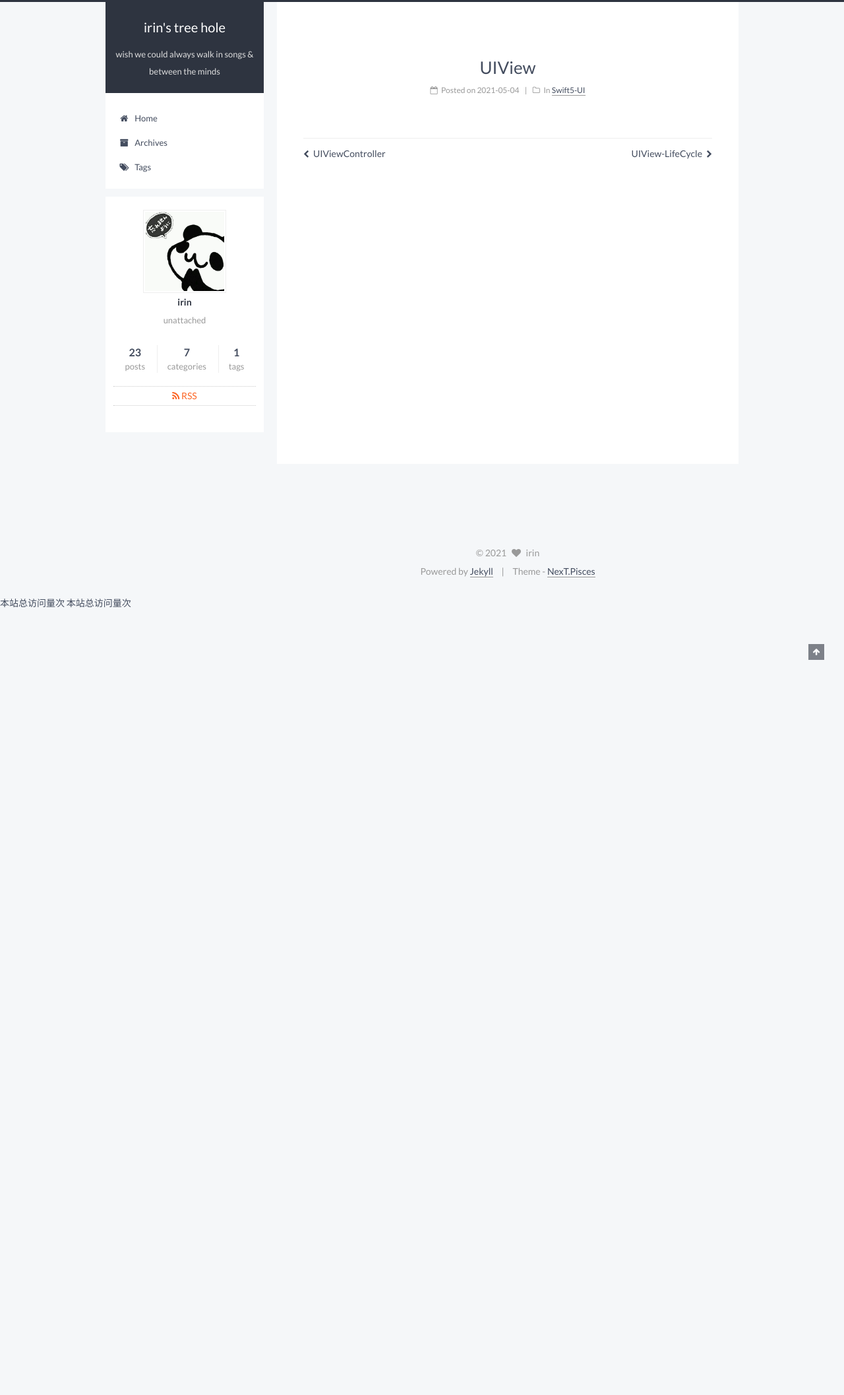
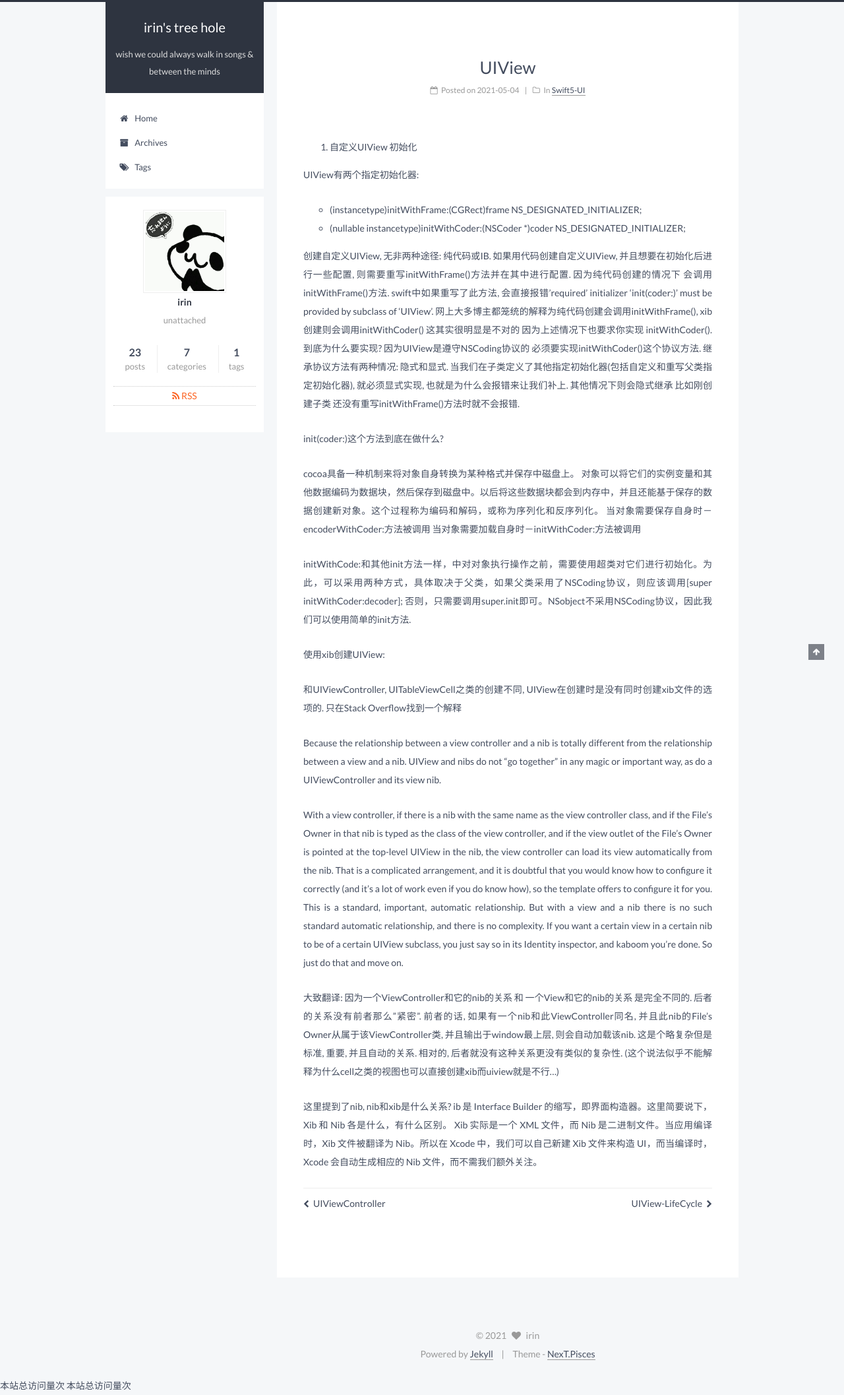
Before and after one commit to lisheng1009/lisheng1009.github.io-old, a Jekyll site: the page built from _posts/2021-05-04-Swift5UI-UIView.md, in a window 1280 px wide. Shown: the whole page at 66% size. Built offline with Jekyll 4.4.1, drawn with Linux system fonts in a browser that asks for light colours; comment, search, counter and statistics services are not loaded; before the commit the page ends 928 px from its top, so only the background shows below that.

Commit message:
Update 2021-05-04-Swift5UI-UIView.md

```diff
--- a/_posts/2021-05-04-Swift5UI-UIView.md
+++ b/_posts/2021-05-04-Swift5UI-UIView.md
@@ -4,3 +4,45 @@ categories:
  - Swift5-UI
 tags:
 ---
+
+
+1. 自定义UIView 初始化
+
+UIView有两个指定初始化器:
+- (instancetype)initWithFrame:(CGRect)frame NS_DESIGNATED_INITIALIZER;
+- (nullable instancetype)initWithCoder:(NSCoder *)coder NS_DESIGNATED_INITIALIZER;
+
+
+创建自定义UIView, 无非两种途径: 纯代码或IB.
+如果用代码创建自定义UIView, 并且想要在初始化后进行一些配置, 则需要重写initWithFrame()方法并在其中进行配置. 因为纯代码创建的情况下 会调用initWithFrame()方法. swift中如果重写了此方法, 会直接报错'required' initializer 'init(coder:)' must be provided by subclass of 'UIView'.
+网上大多博主都笼统的解释为纯代码创建会调用initWithFrame(), xib创建则会调用initWithCoder() 这其实很明显是不对的 因为上述情况下也要求你实现
+initWithCoder(). 到底为什么要实现? 因为UIView是遵守NSCoding协议的 必须要实现initWithCoder()这个协议方法. 继承协议方法有两种情况: 隐式和显式. 当我们在子类定义了其他指定初始化器(包括自定义和重写父类指定初始化器), 就必须显式实现, 也就是为什么会报错来让我们补上. 其他情况下则会隐式继承 比如刚创建子类 还没有重写initWithFrame()方法时就不会报错.
+
+init(coder:)这个方法到底在做什么?
+
+cocoa具备一种机制来将对象自身转换为某种格式并保存中磁盘上。
+对象可以将它们的实例变量和其他数据编码为数据块，然后保存到磁盘中。以后将这些数据块都会到内存中，并且还能基于保存的数据创建新对象。这个过程称为编码和解码，或称为序列化和反序列化。
+当对象需要保存自身时－encoderWithCoder:方法被调用
+当对象需要加载自身时－initWithCoder:方法被调用
+
+initWithCode:和其他init方法一样，中对对象执行操作之前，需要使用超类对它们进行初始化。为此，可以采用两种方式，具体取决于父类，如果父类采用了NSCoding协议，则应该调用[super initWithCoder:decoder]; 否则，只需要调用super.init即可。NSobject不采用NSCoding协议，因此我们可以使用简单的init方法.
+
+
+使用xib创建UIView:
+
+和UIViewController, UITableViewCell之类的创建不同, UIView在创建时是没有同时创建xib文件的选项的. 只在Stack Overflow找到一个解释
+
+Because the relationship between a view controller and a nib is totally different from the relationship between a view and a nib. UIView and nibs do not "go together" in any magic or important way, as do a UIViewController and its view nib.
+
+With a view controller, if there is a nib with the same name as the view controller class, and if the File's Owner in that nib is typed as the class of the view controller, and if the view outlet of the File's Owner is pointed at the top-level UIView in the nib, the view controller can load its view automatically from the nib. That is a complicated arrangement, and it is doubtful that you would know how to configure it correctly (and it's a lot of work even if you do know how), so the template offers to configure it for you. This is a standard, important, automatic relationship.
+But with a view and a nib there is no such standard automatic relationship, and there is no complexity. If you want a certain view in a certain nib to be of a certain UIView subclass, you just say so in its Identity inspector, and kaboom you're done. So just do that and move on.
+
+
+大致翻译:
+因为一个ViewController和它的nib的关系 和 一个View和它的nib的关系 是完全不同的. 后者的关系没有前者那么"紧密". 前者的话, 如果有一个nib和此ViewController同名, 并且此nib的File's Owner从属于该ViewController类, 并且输出于window最上层, 则会自动加载该nib. 这是个略复杂但是标准, 重要, 并且自动的关系. 相对的, 后者就没有这种关系更没有类似的复杂性.
+(这个说法似乎不能解释为什么cell之类的视图也可以直接创建xib而uiview就是不行...)
+
+
+这里提到了nib, nib和xib是什么关系?
+ib 是 Interface Builder 的缩写，即界面构造器。这里简要说下，Xib 和 Nib 各是什么，有什么区别。
+Xib 实际是一个 XML 文件，而 Nib 是二进制文件。当应用编译时，Xib 文件被翻译为 Nib。所以在 Xcode 中，我们可以自己新建 Xib 文件来构造 UI，而当编译时，Xcode 会自动生成相应的 Nib 文件，而不需我们额外关注。
```
